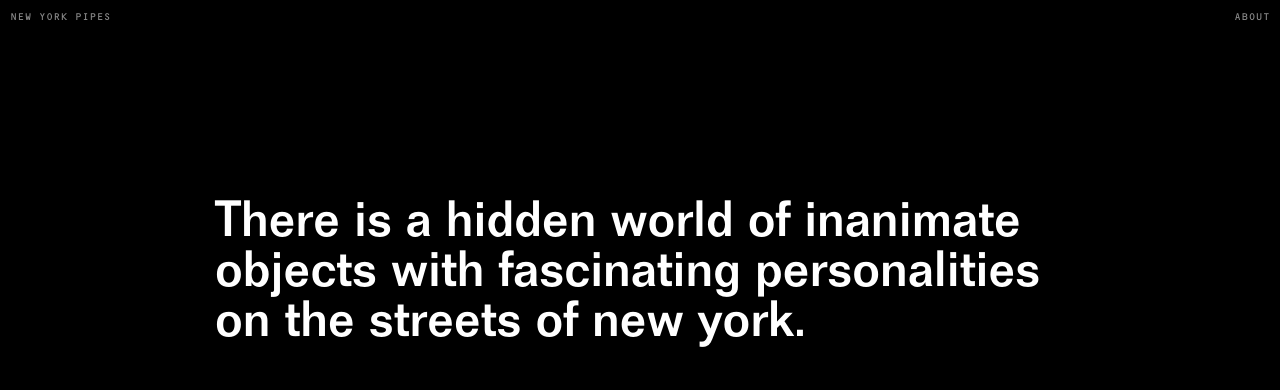
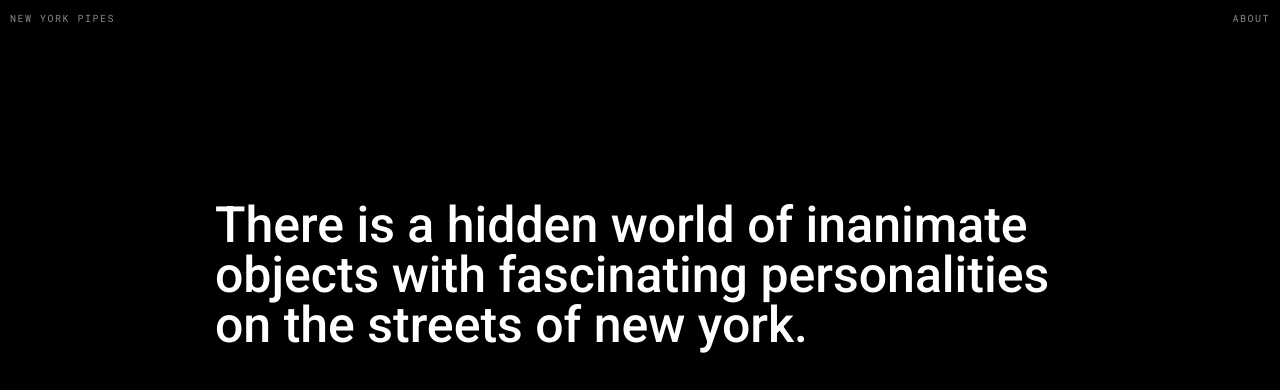
Before and after one commit to kevinballon/newyorkpipes, a plain HTML site: page index.html in a window 1280 px wide. Shown: the top 390 px of the page. Drawn offline with Linux system fonts and the light colour scheme.

Commit message:
Google webfonts

```diff
--- a/assets/css/style.css
+++ b/assets/css/style.css
@@ -1,12 +1,5 @@
-@font-face {
-  font-family: folio std;
-  src: url(../fonts/FolioStd-Medium.otf) format('opentype');
-}
-
-@font-face {
-  font-family: OCRB;
-  src: url(../fonts/OCRBStd.otf) format('opentype');
-}
+@font-family: 'Roboto Mono';
+@font-family: 'Roboto', sans-serif;
 
 .loading {
     position: absolute;
@@ -37,7 +30,8 @@ body {
     padding: 35px 50px 10px 40px;
      font-size: 18px;
     /*line-height: 50px;*/
-    font-family: folio std;
+    font-family: Roboto, helvetica, arial, sans-serif;
+    font-weight: 500;
 
 }
 
@@ -90,11 +84,14 @@ body {
     width: 850px;
     font-size: 50px;
     line-height: 50px;
-    font-family: folio std;
+    font-family: Roboto, helvetica, arial, sans-serif;
+    font-weight: 500;
 }
 
 .header {
-    font-family: OCRB;
+    font-family: Roboto Mono, helvetica;
+    font-weight: 400;
+    letter-spacing: 1.5px;
     color: #888;
     font-size: 10px;
     text-transform: uppercase;
@@ -191,7 +188,8 @@ body {
     float: left;
     margin: 0 0 0 20px;
     line-height: 100px;
-    font-family: folio std;
+    font-family: Roboto, helvetica, arial, sans-serif;
+    font-weight: 500;
     font-size: 40px;
     color: #fff;
 }
--- a/index.html
+++ b/index.html
@@ -1,6 +1,7 @@
 <html>
 	<head>
 		<link rel="stylesheet" type="text/css" href="assets/css/style.css">
+		<link href='https://fonts.googleapis.com/css?family=Roboto+Mono:400,300|Roboto:400,500,700' rel='stylesheet' type='text/css'>
 	</head>
 	<body>
 
```
Also changed, not shown: assets/fonts/FolioStd-Medium.otf (deleted), assets/fonts/OCRBStd.otf (deleted).
